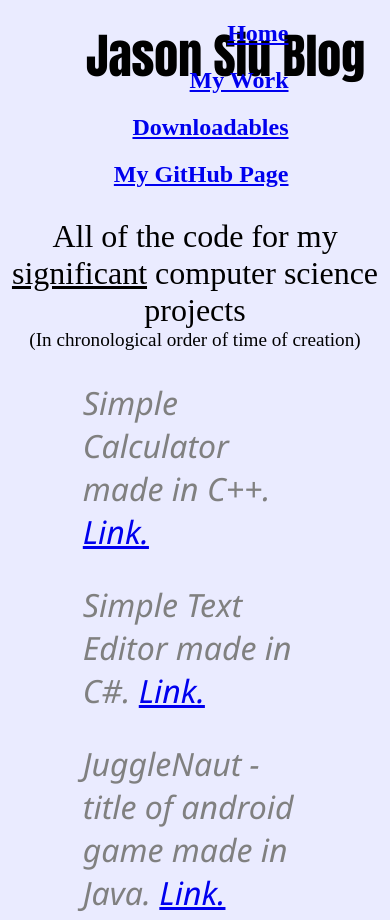
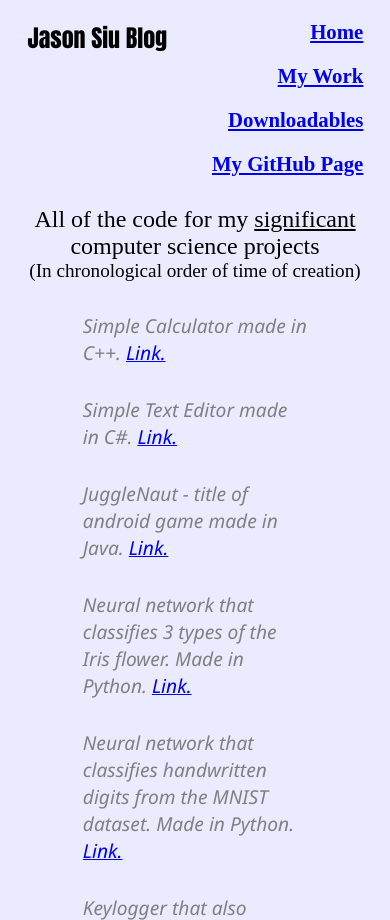
Before and after one commit to Jason-Siu/my-website, a plain HTML site: page works.html in a window 390 px wide. Shown: the top 920 px of the page. Drawn offline with Linux system fonts and the light colour scheme.

Commit message:
Update stylework.css

```diff
--- a/stylework.css
+++ b/stylework.css
@@ -44,3 +44,36 @@ div.proj
     padding-top: 30px;
     margin-right: 20%;
 }
+
+@media screen and (max-width:600px)
+{
+    div.logo
+    {
+        position: absolute;
+        font-size: 150%;
+        color: black;
+        font-family: Impact, Haettenschweiler, 'Arial Narrow Bold', sans-serif;
+        margin-left: 5%;
+    }
+
+    div.buttons
+    {
+        font-size: 130%;
+        font-family: 'Times New Roman', Times, serif;
+        font-weight: bold;
+        position: relative;
+        text-align: right;
+        margin-right: 5%;
+        margin-top: 20px;
+    }
+
+    div.title
+    {
+        font-size: 150%;
+    }
+
+    div.proj
+    {
+        font-size: 120%;
+    }
+}
```
